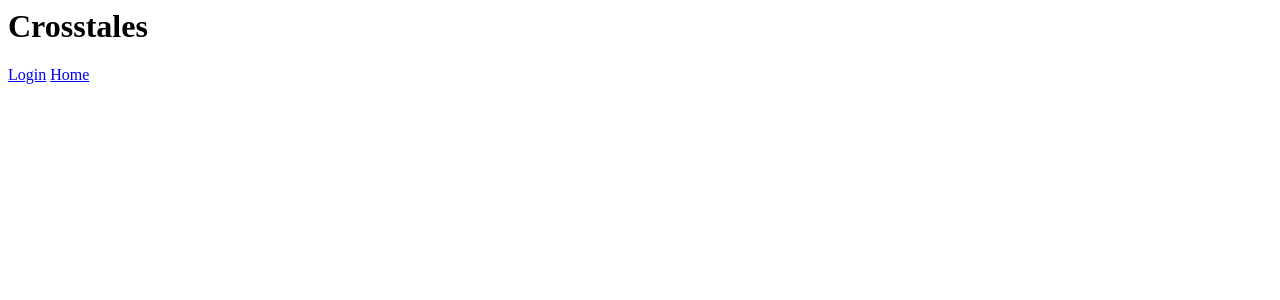
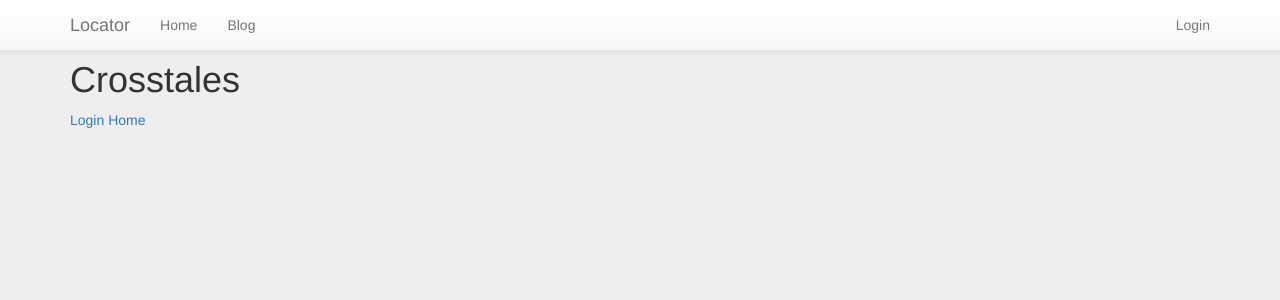
Before and after one commit to lryter/ShopLocater, a Django app: page /1/ in a window 1280 px wide. Shown: the top 300 px of the page. Run offline with Django 3.2, Linux system fonts and the light colour scheme; data comes from the database, SQL or seed files in the repository; both versions use the stored data as it was after the commit; some libraries are stand-ins or nearby versions.

Commit message:
Bootstrap changes

```diff
--- a/ShopLocater/templates/base.html
+++ b/ShopLocater/templates/base.html
@@ -3,10 +3,13 @@
             <link rel="stylesheet" href="https://maxcdn.bootstrapcdn.com/bootstrap/3.3.6/css/bootstrap.min.css" integrity="sha384-1q8mTJOASx8j1Au+a5WDVnPi2lkFfwwEAa8hDDdjZlpLegxhjVME1fgjWPGmkzs7" crossorigin="anonymous">
             <link rel="stylesheet" href="https://maxcdn.bootstrapcdn.com/bootstrap/3.3.6/css/bootstrap-theme.min.css" integrity="sha384-fLW2N01lMqjakBkx3l/M9EahuwpSfeNvV63J5ezn3uZzapT0u7EYsXMjQV+0En5r" crossorigin="anonymous">
         <style type="text/css">
+            body{
+                background-color: #eeeeee;
+            }
             #googleMap
             {
-                width: 700px;
-                height: 500px;
+                width: 100%;
+                height: 50%;
             }
         </style>
         {% block script %}
@@ -16,51 +19,40 @@
     </head>
 
     <body onload="initMap();">
-        <div class="navbar-wrapper">
-      <div class="container">
 
-        <div class="navbar navbar-inverse navbar-static-top">
+    <nav class="navbar navbar-default navbar-fixed-top">
       <div class="container">
         <div class="navbar-header">
-              <button type="button" class="navbar-toggle collapsed" data-toggle="collapse" data-target="#navbar" aria-expanded="false" aria-controls="navbar">
-                <span class="sr-only">Toggle navigation</span>
-                <span class="icon-bar"></span>
-                <span class="icon-bar"></span>
-                <span class="icon-bar"></span>
-              </button>
-              <a class="navbar-brand" href="#">Locater</a>
+
+          <a class="navbar-brand" href="#">Locator</a>
         </div>
         <div id="navbar" class="navbar-collapse collapse">
           <ul class="nav navbar-nav">
-                <li class="active"><a href="#">Home</a></li>
-                <li><a href="#about">About</a></li>
-                <li><a href="#contact">Contact</a></li>
-                <li class="dropdown">
-                  <a href="#" class="dropdown-toggle" data-toggle="dropdown" role="button" aria-haspopup="true" aria-expanded="false">Dropdown <span class="caret"></span></a>
-                  <ul class="dropdown-menu">
-                    <li><a href="#">Action</a></li>
-                    <li><a href="#">Another action</a></li>
-                    <li><a href="#">Something else here</a></li>
-                    <li role="separator" class="divider"></li>
-                    <li class="dropdown-header">Nav header</li>
-                    <li><a href="#">Separated link</a></li>
-                    <li><a href="#">One more separated link</a></li>
+            <li><a href="/home/">Home</a></li>
+            <li><a href="/blog/">Blog</a></li>
           </ul>
-                </li>
+          <ul class="nav navbar-nav navbar-right">
+            {% if user.is_authenticated %}
+                <li><a href="/logout/">Logout <span class="sr-only">(current)</span></a></li>
+            {% else %}
+                 <li><a href="/login/?next={{ request.path }}">Login <span class="sr-only">(current)</span></a></li>
+            {% endif %}
+
           </ul>
+        </div><!--/.nav-collapse -->
       </div>
-          </div>
-        </div>
+    </nav>
+    <br><br>
 
-      </div>
-    </div>
+
 
 
         {% block head %}
         {% endblock %}
 
+        <div class="container">
             {% block content %}
             {% endblock %}
-
+        </div>
     </body>
 </html>
--- a/ShopLocater/templates/index/detail.html
+++ b/ShopLocater/templates/index/detail.html
@@ -1,7 +1,5 @@
-<html>
-<head>
-
-<script src="http://maps.google.com/maps/api/js?sensor=false" type="text/javascript"></script>
+{% extends "base.html" %}
+{% block script %}
 <script>
 function initMap()
 {
@@ -85,16 +83,14 @@ function displayRoute(origin, destination, service, display) {
 }
 </script>
 
-<style type="text/css">
-#googleMap
-{
-	width: 700px;
-	height: 500px;
-}
-</style>
+{% endblock %}
 
-</head>
-<body onload="initMap();">
+{% block head %}
+
+{% endblock %}
+
+{% block content %}
+
 <h1>{{ shop.name }}</h1>
 
 {% if user.is_authenticated %}
@@ -113,5 +109,4 @@ function displayRoute(origin, destination, service, display) {
     <a href="/login/?next={{ request.path }}">Login</a>
 {% endif %}
 <a href="/home/">Home</a>
-</body>
-</html>
+{% endblock %}
```
Also changed, not shown: ShopLocater/templates/index/blog.html (+9 -14 lines), db.sqlite3. Lines whose indentation alone changed are shown as unchanged.
